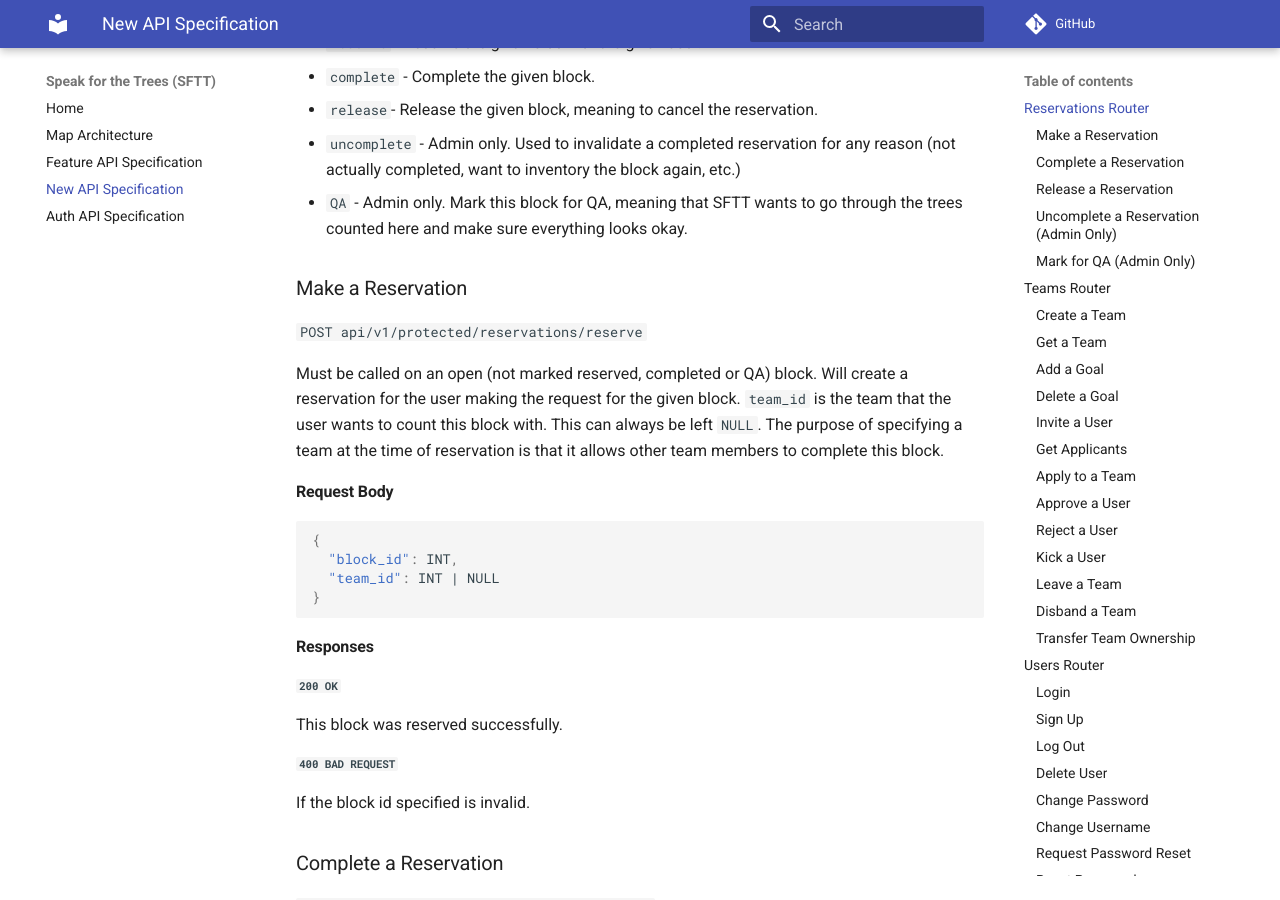
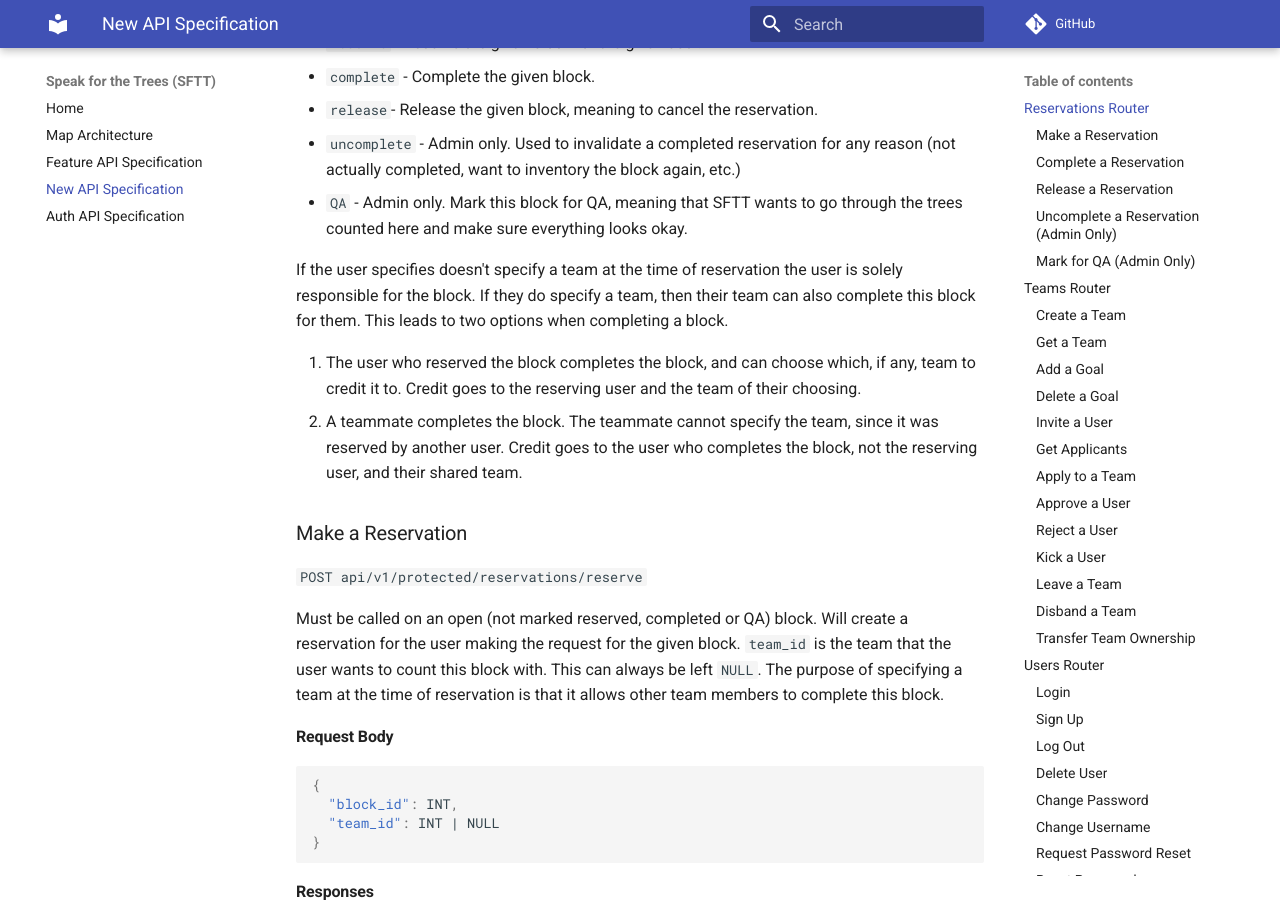
Before and after one commit to Code-4-Community/c4c-dev-docs, an MkDocs documentation site: the page built from docs/sftt/sftt-api-spec-new.md, in a window 1280 px wide and 900 px high, scrolled down 659 px. Built offline with MkDocs 1.6.1 and Material for MkDocs 9.7.7, drawn with Linux system fonts in a browser that asks for light colours; comment, search, counter and statistics services are not loaded.

Commit message:
Added more explanation for how reserving and completing blocks works

```diff
--- a/docs/sftt/sftt-api-spec-new.md
+++ b/docs/sftt/sftt-api-spec-new.md
@@ -13,6 +13,11 @@ This router is used to manage reservations. A reservation is when a user claims
 - `release`- Release the given block, meaning to cancel the reservation.
 - `uncomplete` - Admin only. Used to invalidate a completed reservation for any reason (not actually completed, want to inventory the block again, etc.)
 - `QA` - Admin only. Mark this block for QA, meaning that SFTT wants to go through the trees counted here and make sure everything looks okay.
+
+If the user specifies doesn't specify a team at the time of reservation the user is solely responsible for the block. If they do specify a team, then their team can also complete this block for them. This leads to two options when completing a block.
+
+1. The user who reserved the block completes the block, and can choose which, if any, team to credit it to. Credit goes to the reserving user and the team of their choosing.
+2. A teammate completes the block. The teammate cannot specify the team, since it was reserved by another user. Credit goes to the user who completes the block, not the reserving user, and their shared team.
 
 ### Make a Reservation
 
```
